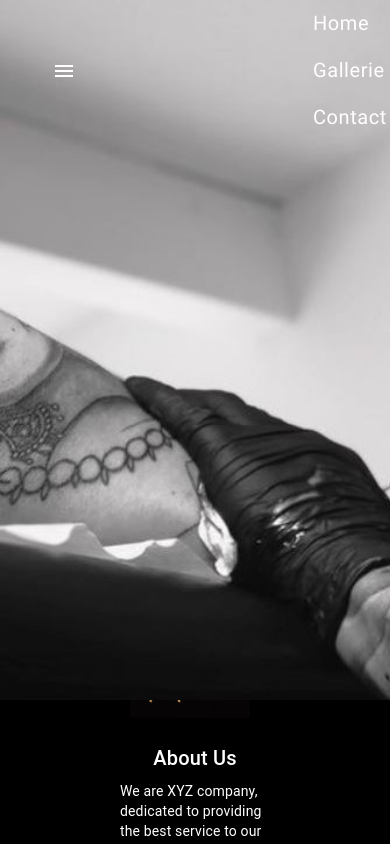
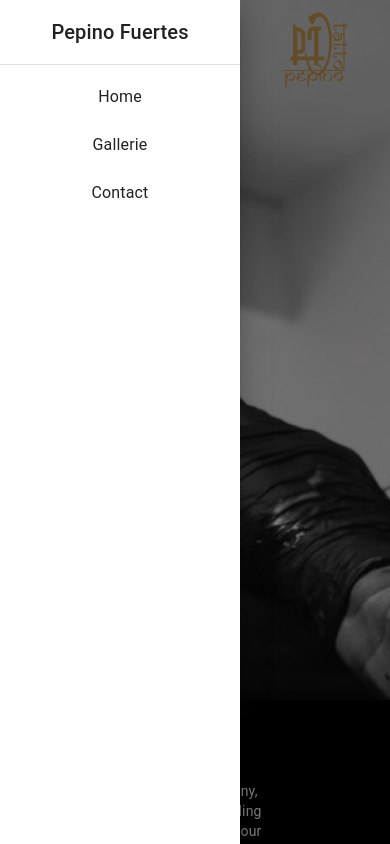
Before and after one commit to BryceFuerty/WebSite-pepino, a React (Create React App) app in the folder website-pepino/: page /contact in a window 390 px wide. Both pictures are taken after a click on the button "open drawer". Shown: the top 844 px of the page. Built offline with nearby package versions, Linux system fonts and the light colour scheme.

Commit message:
Update mobile page

```diff
--- a/website-pepino/src/components/AppBar.tsx
+++ b/website-pepino/src/components/AppBar.tsx
@@ -17,6 +17,7 @@ import LogoImage from '../logo-noir-or-vecto-uni_1.png';
 import '../index.css';
 import './Header.css';
 import { NavLink } from 'react-router-dom';
+import { useMediaQuery } from '@mui/material';
 
 interface DrawerAppBarProps {
   window?: Window;
@@ -71,8 +72,11 @@ export default function DrawerAppBar() {
 
   const container = window !== undefined ? () => window.document.body : undefined;
 
+  const isSmallScreen = useMediaQuery('(max-width:600px)'); // Ajustez la taille de l'écran selon vos besoins
+
+
   return (
-    <Box sx={{  display: 'flex', color: 'black', height: '200px', zIndex: 1000  }}>
+    <Box sx={{ display: 'flex', color: 'black', height: '200px', zIndex: 1000 }}>
       <div className='header-bg'>
         <CssBaseline />
         <AppBar
@@ -82,7 +86,8 @@ export default function DrawerAppBar() {
             boxShadow: 'none',
             backgroundColor: navColor,
             transition: 'background-color 0.8s ease', // Ajout d'une transition
-          }}>
+          }}
+        >
           <Toolbar style={{ minHeight: '100px' }}>
             <IconButton
               color="inherit"
@@ -94,7 +99,7 @@ export default function DrawerAppBar() {
               <MenuIcon />
             </IconButton>
             <div className="LogoStyle">
-              <img src={LogoImage} alt="Logo" />
+              <img src={LogoImage} alt="Logo" style={{width:"8ch",maxWidth:"none"}}/>
             </div>
             <Typography
               variant="h6"
@@ -109,7 +114,8 @@ export default function DrawerAppBar() {
               }}
             ></Typography>
             <Box className="BoxHeader">
-              {navItems.map((item) => (
+              {!isSmallScreen && // Ajoutez cette condition pour afficher les boutons uniquement sur les écrans non mobiles
+                navItems.map((item) => (
                   <Button
                     key={item.label}
                     component={NavLink}
@@ -123,6 +129,23 @@ export default function DrawerAppBar() {
           </Toolbar>
         </AppBar>
       </div>
+      <nav>
+        <Drawer
+          container={container}
+          variant="temporary"
+          open={mobileOpen}
+          onClose={handleDrawerToggle}
+          ModalProps={{
+            keepMounted: true, // Better open performance on mobile.
+          }}
+          sx={{
+            display: { xs: 'block', sm: 'none' },
+            '& .MuiDrawer-paper': { boxSizing: 'border-box', width: drawerWidth },
+          }}
+        >
+          {drawer}
+        </Drawer>
+      </nav>
     </Box>
   );
-};
+}
--- a/website-pepino/src/styles.css
+++ b/website-pepino/src/styles.css
@@ -1,12 +1,7 @@
 
 
 
-  @media (max-width: 1000px) {
-    .img {
-      display: none;
 
-    }
-  }
 
 
   #app {
```
Lines whose indentation alone changed are shown as unchanged.
